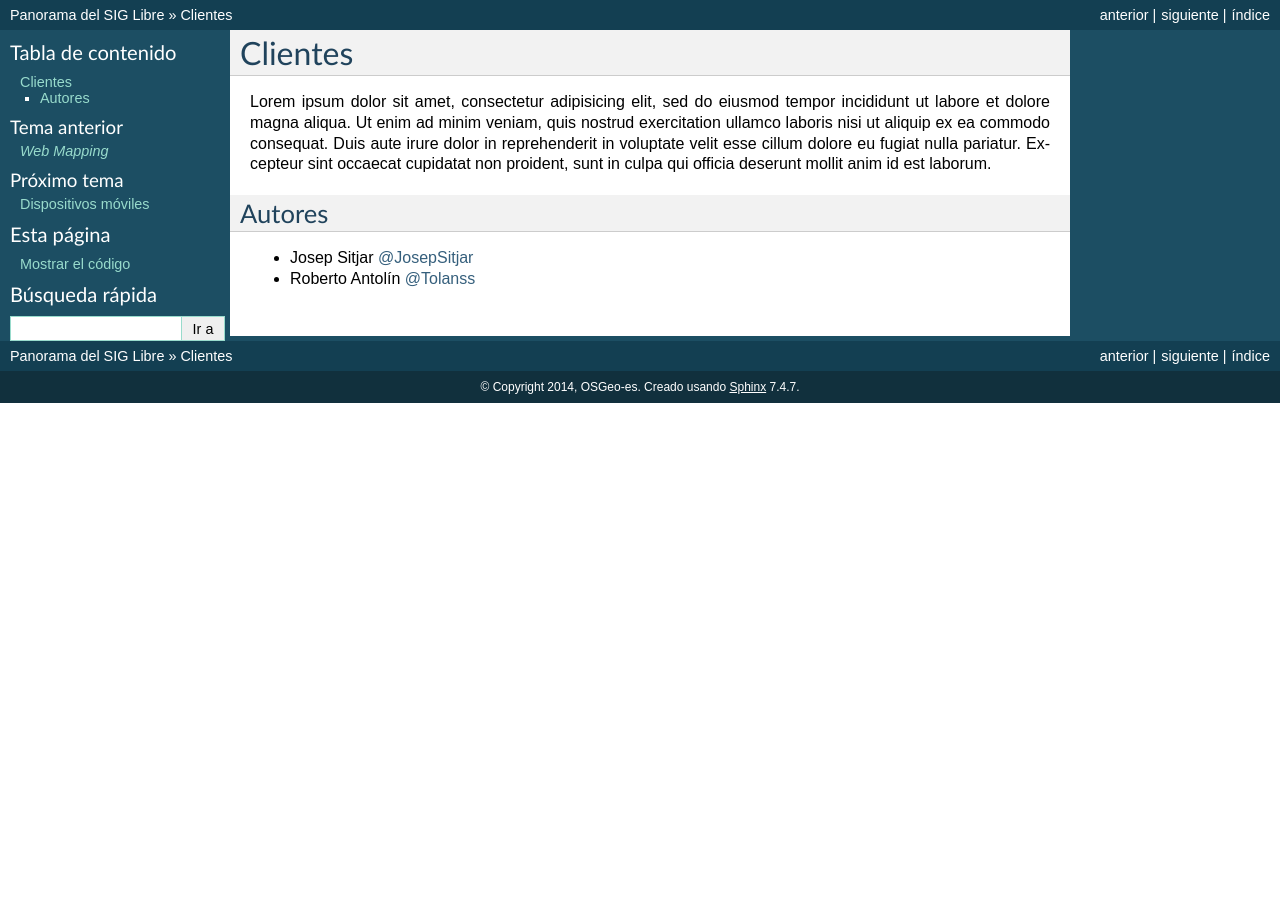
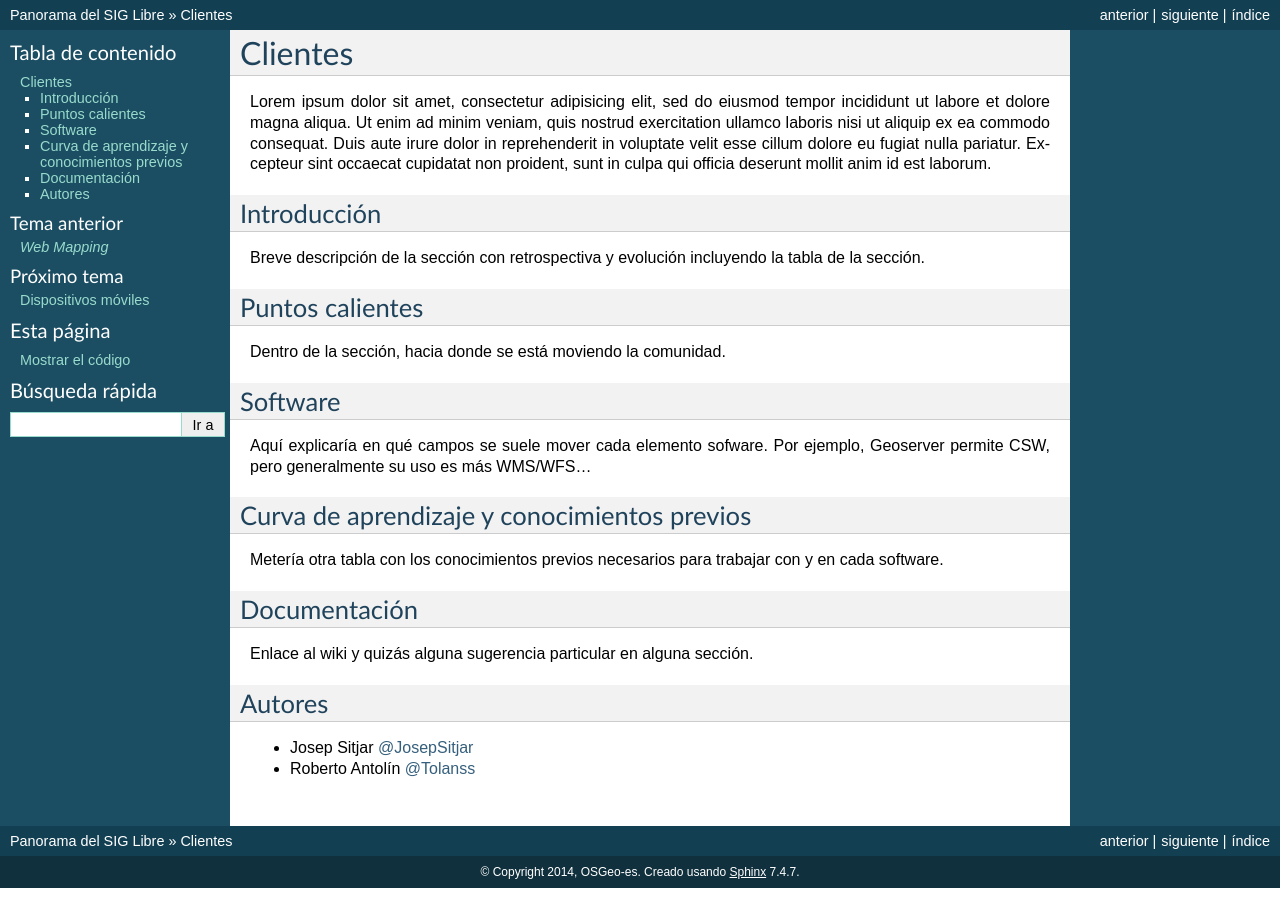
Before and after one commit to OSGeo-ES/panorama-siglibre8, a Sphinx documentation site: the page built from source/clientes/index.rst, in a window 1280 px wide. Built offline with Sphinx 7.4.7, drawn with Linux system fonts in a browser that asks for light colours.

Commit message:
Update index.rst

```diff
--- a/source/clientes/index.rst
+++ b/source/clientes/index.rst
@@ -9,6 +9,32 @@ consequat. Duis aute irure dolor in reprehenderit in voluptate velit esse
 cillum dolore eu fugiat nulla pariatur. Excepteur sint occaecat cupidatat non
 proident, sunt in culpa qui officia deserunt mollit anim id est laborum.
 
+Introducción
+----------
+
+Breve descripción de la sección con retrospectiva y evolución incluyendo la tabla de la sección.
+
+Puntos calientes
+----------
+
+Dentro de la sección, hacia donde se está moviendo la comunidad.
+
+Software
+----------
+
+Aquí explicaría en qué campos se suele mover cada elemento sofware. Por ejemplo, Geoserver permite CSW, pero generalmente su uso es más WMS/WFS...
+
+Curva de aprendizaje y conocimientos previos
+----------
+
+Metería otra tabla con los conocimientos previos necesarios para trabajar con y en cada software.
+
+Documentación
+----------
+
+Enlace al wiki y quizás alguna sugerencia particular en alguna sección.
+
+
 Autores
 ----------
 
```
